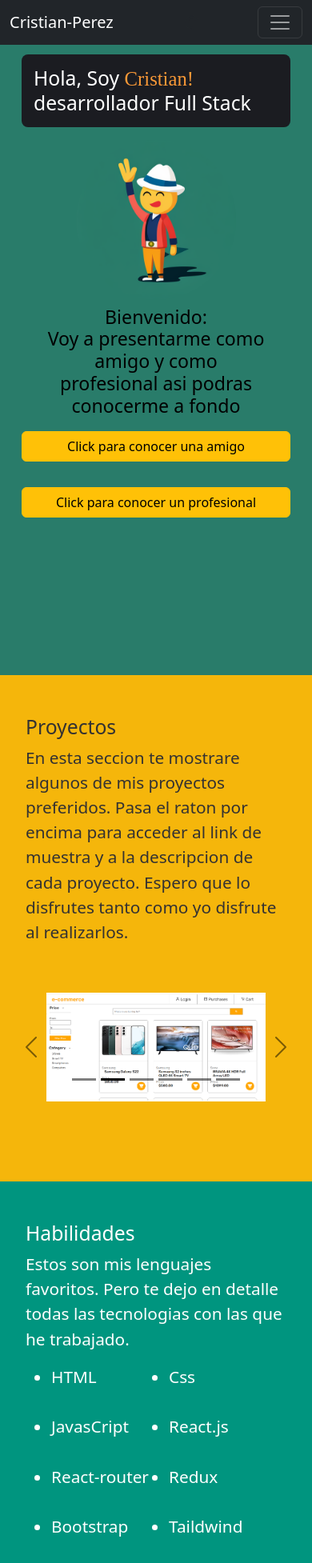
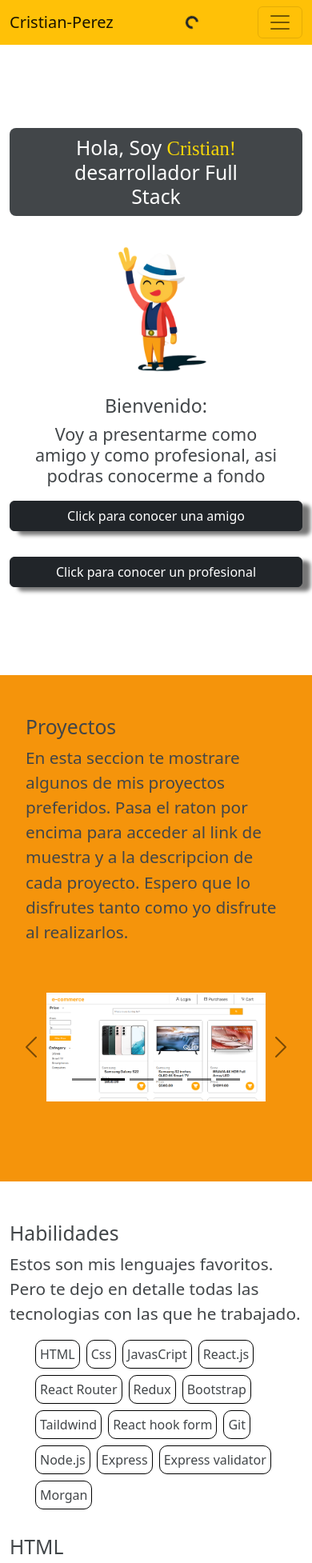
Before and after one commit to CrisPer1988/PortafolioNew, a React (Vite) app: page / in a window 390 px wide. Shown: the top 1954 px of the page at 80% size. Built offline with nearby package versions, Linux system fonts and the light colour scheme.

Commit message:
mediaquery

```diff
--- a/src/App.css
+++ b/src/App.css
@@ -1,3 +1,5 @@
 .App {
-    background-color: rgb(0, 0, 0);
+    /* background-color: #424649; */
+    /* background: radial-gradient(circle, rgba(255,255,255,1) 66%, rgba(236,235,235,1) 66%); */
+    background: linear-gradient(355deg, rgba(236,235,235,1) 53%, rgba(255,255,255,1) 54%);
 }
--- a/src/components/Habilidades.jsx
+++ b/src/components/Habilidades.jsx
@@ -16,15 +16,15 @@ const Habilidades = () => {
           <li>Css</li>
           <li>JavasCript</li>
           <li>React.js</li>
-          <li>React-router</li>
+          <li>React Router</li>
           <li>Redux</li>
           <li>Bootstrap</li>
           <li>Taildwind</li>
-          <li>React-hook-form</li>
+          <li>React hook form</li>
           <li>Git</li>
           <li>Node.js</li>
           <li>Express</li>
-          <li>Express-validator</li>
+          <li>Express validator</li>
           <li>Morgan</li>
         </ul>
         </div>
--- a/src/components/Home.jsx
+++ b/src/components/Home.jsx
@@ -26,13 +26,14 @@ const Home = () => {
             desarrollador Full Stack</h2>
             <img className="img__home" src="./images/home-image.png" alt="" />
 
-            <div>
+          <div>
 
-          <h3>Bienvenido: <br /> Voy a presentarme como amigo y como profesional asi podras conocerme a fondo</h3>
+          <h3>Bienvenido:</h3>
+          <h4>Voy a presentarme como amigo y como profesional, asi podras conocerme a fondo</h4>
 
           <div className="content__modal">
 
-          <Button variant="warning" onClick={handleShowAmigo}>
+          <Button className="btn__home" variant="dark" expand="lg" onClick={handleShowAmigo}>
         Click para conocer una amigo
       </Button>
 
@@ -42,22 +43,22 @@ const Home = () => {
         </Modal.Header>
         <Modal.Body>
         <p className="presentacion">
-          Hincha de Boca Juniors y musico autodidacta. Como buen Argentino tomo mate 2 o 3 veces por dia.
+          Hincha de Boca Juniors y músico autodidacta. Como buen Argentino tomo mate 2 o 3 veces por día.
           <br /> Tengo esposa y 3 hijos en edad escolar.
-          Amante de la musico rock, sobre todo rock Argentino, pero como gran parte del mundo me rindo ante The Beatles
-          y Queen. Tengo varios idolos, todos dentro de casa y de la familia. <br />
+          Amante de la musica rock, sobre todo rock Argentino, pero como gran parte del mundo me rindo ante The Beatles
+          y Queen. Tengo varios ídolos, todos dentro de casa y de la familia. <br />
           Considero que si en un trabajo, el equipo que te acompaña no es amigo, realmente estas perdiendo el tiempo.
 
           </p>
         </Modal.Body>
         <Modal.Footer>
-          <Button variant="primary" onClick={handleCloseAmigo}>
+          <Button variant="warning" onClick={handleCloseAmigo}>
             Cerrar
           </Button>
         </Modal.Footer>
       </Modal>
 
-      <Button variant="warning" onClick={handleShow}>
+      <Button className="btn__home" variant="dark" expand="lg" onClick={handleShow}>
         Click para conocer un profesional
       </Button>
 
@@ -67,20 +68,20 @@ const Home = () => {
         </Modal.Header>
         <Modal.Body>
         <p className="presentacion">Como ya te mencione, soy desarrollador
-            Full Stack y un apasionado por la tecnologia.
+            Full Stack y un apasionado por la tecnología.
             <br />Muchos de mis proyectos
             fueron realizados en equipo, algo que me fascina, siempre atento
             a las necesidades del equipo y logrando los resultados esperados.
-            Te voy a dejar algunos de mis trabajos en la seccion Proyectos.
-            Personalmente me encanta React.js y Node.js, considero que es la combinacion JavaScript mas potente.
-            Sin mas preambulos, te invito a hacer scroll o a utilizar el menu
+            Te voy a dejar algunos de mis trabajos en la sección Proyectos.
+            Personalmente me encanta React.js y Node.js, considero que es la combinación JavaScript mas potente.
+            Sin mas preambulos, te invito a hacer scroll o a utilizar el menú
             de la parte superior para dirigirte a donde guste.
-            Estoy a tu entera disposicion. <br /> Abrazo grande de tu amigo y futuro
+            Estoy a tu entera disposición. <br /> Abrazo grande de tu amigo y futuro
             compañero de trabajo Cristian.
           </p>
         </Modal.Body>
         <Modal.Footer>
-          <Button variant="primary" onClick={handleClose}>
+          <Button variant="warning" onClick={handleClose}>
             Cerrar
           </Button>
         </Modal.Footer>
--- a/src/components/NavBar.jsx
+++ b/src/components/NavBar.jsx
@@ -9,7 +9,7 @@ const NavBar = () => {
   return (
     <div>
       <div className='navbar__fixed'>
-          <Navbar  bg="dark" fixed="top" variant="dark" expand="lg">
+          <Navbar  bg="warning" fixed="top" variant="ligth" expand="lg">
       <Container>
 
         <Navbar.Brand className='nombre' href="#home"> Cristian-Perez </Navbar.Brand>
--- a/src/components/styles/footer.css
+++ b/src/components/styles/footer.css
@@ -1,11 +1,11 @@
 .container__footer {
-    background-color: rgb(35, 35, 35);
+    background-color: #1d1d1d;
     padding: 20px 0;
 }
 
 .icons__footer {
     display: flex ;
-    justify-content: space-around;
+    justify-content: space-evenly;
     font-size: 3rem;
 }
 
--- a/src/components/styles/formulario.css
+++ b/src/components/styles/formulario.css
@@ -36,11 +36,15 @@
 }
 
 .btn__form {
-    margin: 15px 0;
-    width: 100%;
+    margin: 8px 0;
+    width: 50%;
     border: none;
-    background-color: rgb(178, 180, 178);
+    border-radius: 10px;
+    background-color: #ffffff;
+    color: rgb(0, 0, 0);
     padding: 5px;
+    box-shadow: 10px 5px 5px rgb(79, 79, 79);
+
 }
 
 
--- a/src/components/styles/habilidades.css
+++ b/src/components/styles/habilidades.css
@@ -1,14 +1,13 @@
 .contaniner__habilidades {
-    background-color: rgb(0, 149, 127);
+    background-color: white;
     padding-top: 50px;
     display: flex;
     flex-direction: column;
     gap: 1rem;
-    color: white;
+    color: #424649;
 }
 
 .text__habilidades{
-    padding: 0 20px;
     font-size: 1.3rem;
     margin-bottom: 60px;
     margin: 0 auto;
@@ -17,7 +16,7 @@
 .lista__habilidades {
     display: grid;
     grid-template-columns: 1fr 1fr 1fr;
-
+    gap: 0.rem;
 }
 
 .img__habilidades {
@@ -46,7 +45,12 @@
     display: grid;
     grid-template-columns: 1fr 1fr 1fr;
     gap: 2.5rem;
-    padding: 50px 0;
+    margin-bottom: 10px;
+
+}
+
+li {
+    list-style: none;
 }
 
 
@@ -71,13 +75,6 @@
         aspect-ratio: 1.2;
     }
 
-    .habilidad__grid {
-
-        /*grid-template-columns: 1fr 1fr;*/
-        gap: 0.5rem;
-
-    }
-
     .img__habilidades {
         width: 50px;
     }
@@ -86,8 +83,16 @@
 
 @media (max-width: 550px) {
     .lista__habilidades {
-        grid-template-columns: 1fr 1fr;
-        grid-auto-rows: 1fr;
+        display: flex;
+        flex-wrap:wrap;
+        gap: 0.5rem;
+    }
+
+    .lista__habilidades li {
+        font-size: 1rem;
+        border: 1px solid black;
+        padding: 5px;
+        border-radius: 10px;
     }
 
 }
--- a/src/components/styles/home.css
+++ b/src/components/styles/home.css
@@ -1,9 +1,9 @@
 .content__home {
     width: 100%;
     min-height: 100vh;
-    padding-top: 5px;
-    background-color: #297c6a;
-
+    padding-top: 10px;
+    display: flex;
+    /* background-color: white; */
 }
 
 .img__home {
@@ -14,35 +14,33 @@
 
 .img__home:hover {
     transform: scale(3);
-    opacity: 0.5;
+    opacity: 0.7;
 
 }
 
 
 .title__home {
-    background-color: rgb(27, 28, 33);
-
-    color: white;
+    background-color: #424649;
+    width: 100%;
+    color: rgb(255, 255, 255);
     border-radius: 8px;
-    padding: 15px;
+    padding: 10px 50px;
+    margin-top: 30px;
+    text-align: center;
 }
 
 .title__home span {
-    color: rgb(250, 153, 55);
+    color: rgb(247, 215, 8);
     font-family: cursive;
 }
 
 .body__home {
-    margin-top: 5%;
-    padding:  15px;
-    color: rgb(0, 0, 0);
+    color: #424649;
     display: flex;
     flex-direction: column;
     justify-content: center;
     align-items: center;
-    gap: 3rem;
-    line-height: 1.8rem;
-    letter-spacing: 2px;
+    gap: 1rem;
 }
 
 .body__home h3 {
@@ -50,12 +48,10 @@
    padding: 0 30px;
 }
 
-.body__home p {
-    font-size: 1.2rem;
-    font-weight: bold;
-    padding: 0 80px;
-
-}
+.body__home h4 {
+    text-align: center;
+    padding: 0 30px;
+ }
 
 .presentacion {
     padding: 15px;
@@ -72,7 +68,15 @@
     padding-top: 10px;
 }
 
+.btn__home {
+    box-shadow: 10px 5px 5px rgb(118, 118, 118);
+}
+
 @media (max-width:450px ) {
+    .content__home {
+        padding-top: 20px;
+    }
+
     .content__modal {
         flex-direction: column;
     }
@@ -83,8 +87,9 @@
 
     .body__home {
         gap: 0.5rem;
-        line-height: 0.5rem;
+        line-height: 0.2rem;
         letter-spacing: 0px;
+
     }
 
     .img__home:hover {
--- a/src/components/styles/proyectos.css
+++ b/src/components/styles/proyectos.css
@@ -1,8 +1,8 @@
 .content__proyectos {
-    background-color: rgb(245, 182, 11);
+    background-color: rgb(245, 148, 11);
     padding-top: 50px;
     padding-bottom: 100px;
-    color: rgb(52, 50, 50);
+    color: #424649;
 }
 
 .img__proyectos {
@@ -13,11 +13,10 @@
 .content__info-proyectos {
 width: 100%;
 height: 100%;
-
 display: flex;
 flex-direction: column;
 justify-content: center;
-gap: 1.5rem;
+gap: 0.5rem;
 align-items: center;
 color: rgba(255, 255, 255, 0);
 position: absolute;
@@ -25,10 +24,11 @@ top: 0;
 text-align: center;
 transform: translateX(-150px);
 transition: transform 0.8s;
+padding: 0 70px;
 }
 
 .content__info-proyectos:hover {
-    padding: 0 100px;
+
     color: rgb(255, 255, 255);
     background-color: rgba(0, 0, 0, 0.741);
     border-radius: 10px;
@@ -40,3 +40,15 @@ transition: transform 0.8s;
     font-size: 1.3rem;
     margin-bottom: 60px;
 }
+
+@media (max-width: 550px) {
+    .content__info-proyectos {
+        font-size: 0.6rem;
+        gap: 0;
+        padding: 0 20px;
+    }
+
+    .content__info-proyectos h3 {
+        font-size: 0.7rem;
+    }
+}
```
Also changed, not shown: public/images/home-image.png.
